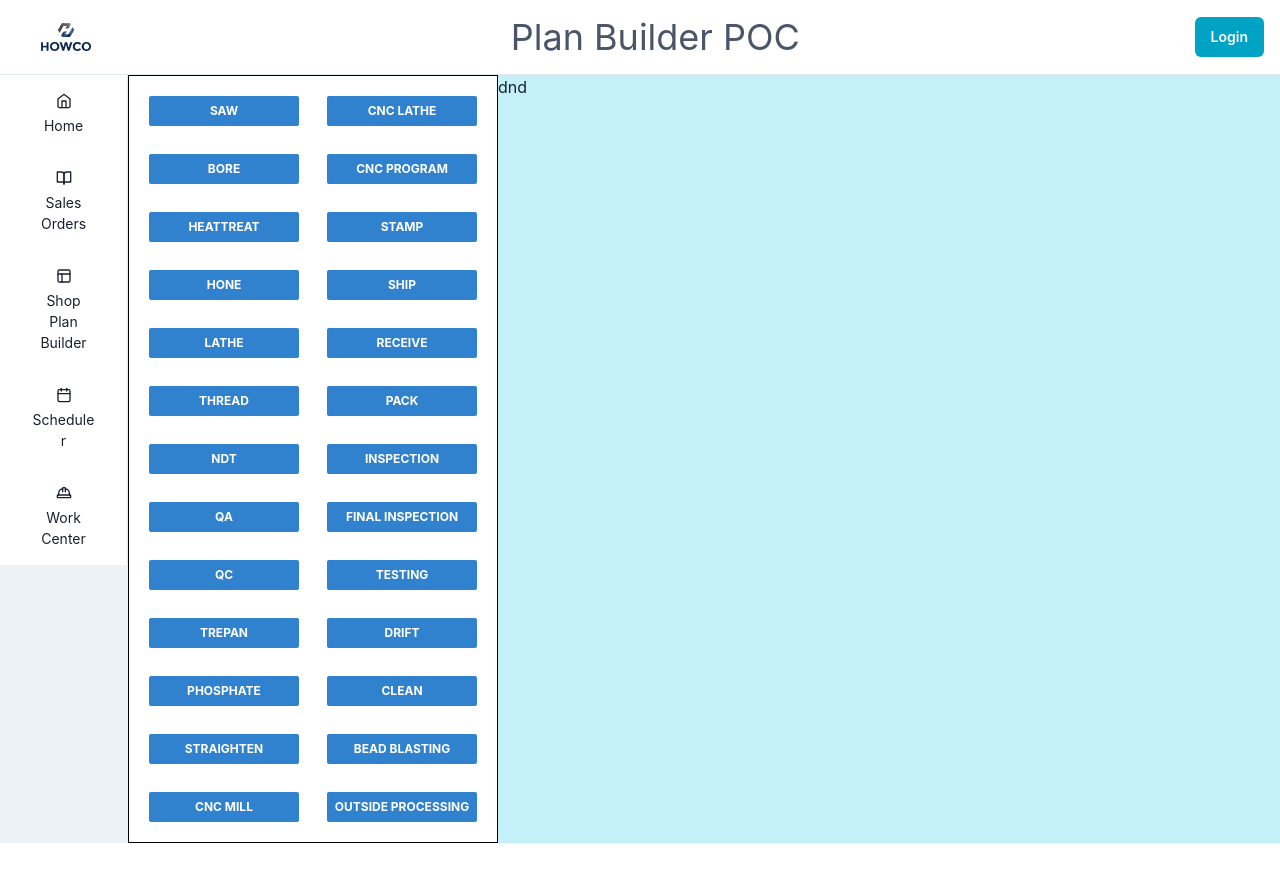
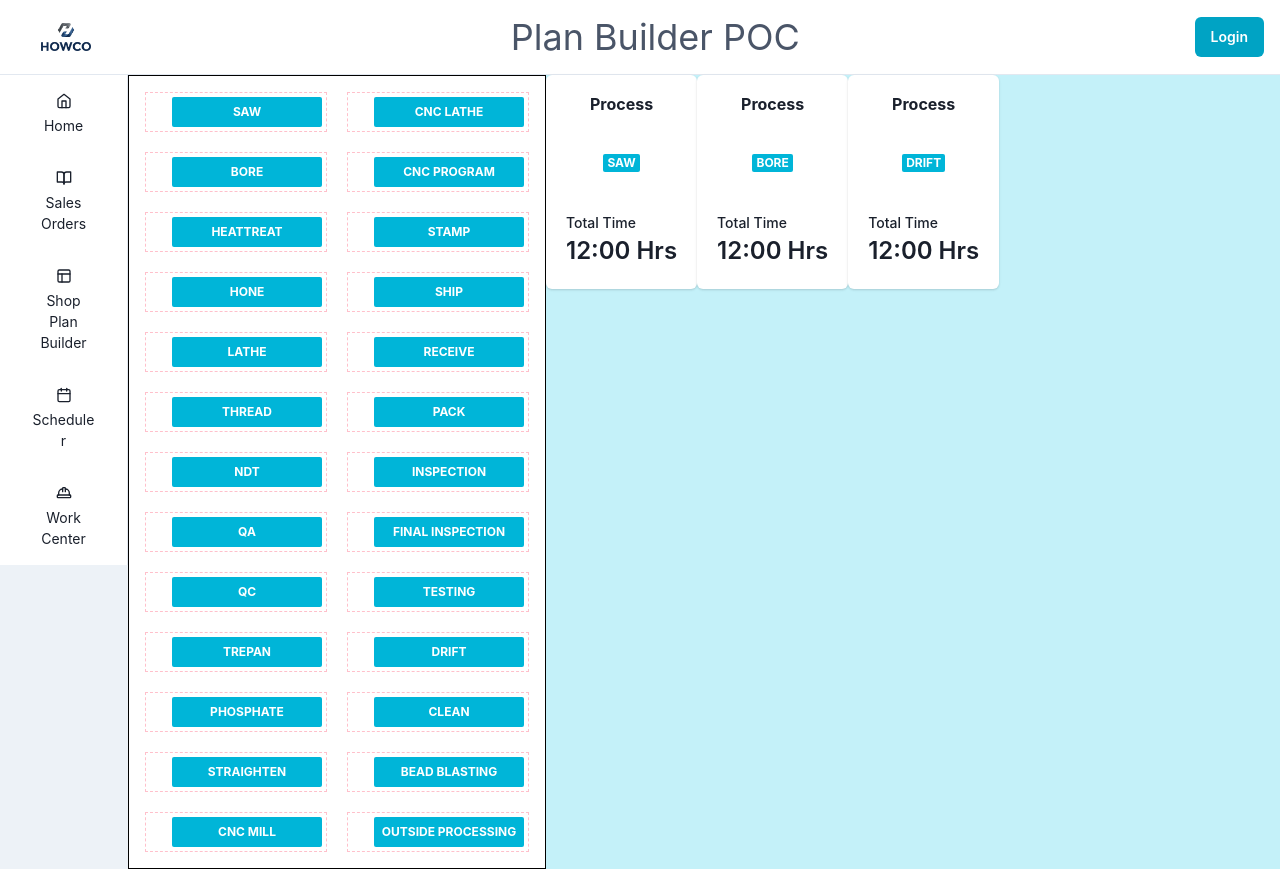
Before and after one commit to howco-dvdreedy/React-Template, a React (Vite) app: page /plan-builder in a window 1280 px wide. Before the commit the page ends 843 px from the top, so only its background shows below. Built offline with nearby package versions, Linux system fonts and the light colour scheme.

Commit message:
add draggable items

```diff
--- a/package.json
+++ b/package.json
@@ -13,6 +13,8 @@
   "dependencies": {
     "@chakra-ui/react": "^2.7.1",
     "@dnd-kit/core": "^6.0.8",
+    "@dnd-kit/sortable": "^7.0.2",
+    "@dnd-kit/utilities": "^3.2.1",
     "@emotion/css": "^11.11.2",
     "@emotion/react": "^11.11.1",
     "@emotion/styled": "^11.11.0",
--- /dev/null
+++ b/src/features/drag-and-drop/draggable.tsx
@@ -0,0 +1,23 @@
+import React from 'react';
+import { useDraggable } from '@dnd-kit/core';
+
+type DraggableProps = {
+   id: string;
+   children: React.ReactNode;
+};
+
+export default function Draggable({ children, id }: DraggableProps) {
+   const { attributes, listeners, setNodeRef } = useDraggable({
+      id: id,
+   });
+   const style = {
+      color: 'white',
+      border: '1px dashed pink',
+   };
+
+   return (
+      <li ref={setNodeRef} style={style} {...listeners} {...attributes}>
+         {children}
+      </li>
+   );
+}
--- /dev/null
+++ b/src/features/drag-and-drop/droppable.tsx
@@ -0,0 +1,21 @@
+import React from 'react';
+import { useDroppable } from '@dnd-kit/core';
+
+type DroppableProps = {
+   children: React.ReactNode;
+};
+
+export function Droppable({ children }: DroppableProps) {
+   const { isOver, setNodeRef } = useDroppable({
+      id: 'droppable',
+   });
+   const style = {
+      color: isOver ? 'green' : undefined,
+   };
+
+   return (
+      <div ref={setNodeRef} style={style}>
+        {children}
+      </div>
+   );
+}
--- /dev/null
+++ b/src/features/drag-and-drop/sortableItems.tsx
@@ -0,0 +1,17 @@
+import { useSortable } from '@dnd-kit/sortable';
+import { CSS } from '@dnd-kit/utilities';
+
+type SortableItemProps = {
+   id: string;
+   children: React.ReactNode;
+};
+
+export const SortableItem = ({ id, children }: SortableItemProps) => {
+   const { attributes, listeners, setNodeRef, transform, transition } = useSortable({ id: id });
+   const style = { transform: CSS.Transform.toString(transform), transition };
+   return (
+      <div ref={setNodeRef} style={style} {...attributes} {...listeners}>
+         {children}
+      </div>
+   );
+};
--- a/src/features/plan-builder/components/ResourceSelection.tsx
+++ b/src/features/plan-builder/components/ResourceSelection.tsx
@@ -1,4 +1,6 @@
-import { Box, Badge, Flex, VStack, Center, UnorderedList, Grid } from '@chakra-ui/react';
+import Draggable from '@/features/drag-and-drop/draggable';
+import { Box, Badge, Flex, VStack, Center, UnorderedList, Grid, Button } from '@chakra-ui/react';
+
 export const ResouceSelection = () => {
    const resources = [
       'saw',
@@ -26,17 +28,19 @@ export const ResouceSelection = () => {
       'Straighten',
       'Bead Blasting',
       'CNC Mill',
-      'Outside Processing'
+      'Outside Processing',
    ];
 
    return (
-      <Box backgroundColor='white' border='1px solid black' p ={4}>
-         <Grid templateColumns='repeat(2, 1fr)' gap={5}>
-                  {resources.map((resource) => (
-                     <Badge m ={1} w={150} h={30} colorScheme="blue" variant="solid">
-                        <Center h="100%">{resource}</Center>
-                     </Badge>
-                  ))}
+      <Box backgroundColor="white" border="1px solid black" p={4}>
+         <Grid templateColumns="repeat(2, 1fr)" gap={5}>
+            {resources.map((resource) => (
+               <Draggable id={resource}>
+                  <Badge as="button" m={1} w={150} h={30} colorScheme="cyan" variant="solid">
+                     <Center h="100%">{resource}</Center>
+                  </Badge>
+               </Draggable>
+            ))}
          </Grid>
       </Box>
    );
--- /dev/null
+++ b/src/features/plan-builder/components/WorkItem.tsx
@@ -0,0 +1,43 @@
+import {
+   Card,
+   Heading,
+   CardHeader,
+   CardFooter,
+   CardBody,
+   Stat,
+   StatLabel,
+   StatNumber,
+   Badge,
+   Center,
+} from '@chakra-ui/react';
+
+type WorkItemProps = {
+   resource: string;
+};
+
+export const WorkItem = ({ resource }: WorkItemProps) => {
+   return (
+      <Card>
+         <CardHeader>
+            <Center>
+               <Heading size="sm"> Process</Heading>
+            </Center>
+         </CardHeader>
+         <CardBody>
+            <Center>
+               <Badge colorScheme="cyan" variant="solid">
+                  {resource}
+               </Badge>
+            </Center>
+         </CardBody>
+         <CardFooter>
+            <Center>
+               <Stat>
+                  <StatLabel>Total Time</StatLabel>
+                  <StatNumber>12:00 Hrs</StatNumber>
+               </Stat>
+            </Center>
+         </CardFooter>
+      </Card>
+   );
+};
--- a/src/features/plan-builder/routes/PlanBuilder.tsx
+++ b/src/features/plan-builder/routes/PlanBuilder.tsx
@@ -1,16 +1,114 @@
 import { useAppDispatch } from '@/hooks/hooks';
 import { setTitle } from '@/stores/slices/titleSlice';
 import { ResouceSelection } from '../components/ResourceSelection';
+import { SortableItem } from '@/features/drag-and-drop/sortableItems';
+import { WorkItem } from '../components/WorkItem';
 
-import { Box, Flex } from '@chakra-ui/react';
+import {
+   DndContext,
+   DragEndEvent,
+   DragOverlay,
+   closestCenter,
+   DragStartEvent,
+   DragOverEvent
+} from '@dnd-kit/core';
+import { arrayMove, SortableContext, horizontalListSortingStrategy } from '@dnd-kit/sortable';
+import { Flex } from '@chakra-ui/react';
+import { useState } from 'react';
+import { Droppable } from '@/features/drag-and-drop/droppable';
 
 export default function PlanBuilder() {
+   // to do refactor simple string implementation to object with id
    const dispatch = useAppDispatch();
+   const [resources, setResources] = useState<string[]>(['saw', 'bore', 'drift']);
+   const [activeItem, setActiveItem] = useState<string | null>(null);
+
+   const handleDragEnd = ({ active, over }: DragEndEvent) => {
+      if (!over) {
+         setActiveItem(null);
+        //  setActiveItemOrigin(null);
+         return;
+      }
+
+    //   if (over.id === 'trash') {
+    //      if (palletteItems.find((item) => item.id === active.id)) {
+    //         setPalletteItems(palletteItems.filter((item) => item.id !== active.id));
+    //      }
+    //   } else if (over.id === 'current') {
+    //      getItem(active.id)?.color && setPickerColor(getItem(active.id)?.color);
+    //   } else if (over.id === 'favorite') {
+    //      getItem(active.id)?.color && setFavoriteColor(getItem(active.id)?.color);
+    //   }
+      setActiveItem(null);
+    //   setActiveItemOrigin(null);
+   };
+
+   const handleDragOver = ({active, over}: DragOverEvent) => {
+    if (!over) {
+        // if (activeItemOrigin === null) return;
+        const indx = resources.findIndex((x) => x === active.id);
+        if (indx === -1) return;
+        // if added to the list but not actually dropped
+        setResources(resources.filter((x) => x !== active.id));
+        return;
+      }
+      const active_indx = resources.findIndex((x) => x === active.id);
+      const over_indx = resources.findIndex((x) => x === over.id);
+
+      if (active_indx !== -1 && over_indx !== -1) {
+
+        if (active_indx === over_indx) return;
+        setResources(arrayMove(resources, active_indx, over_indx));
+      } else if (over.id === "pallette") {
+        // if (palletteItems.findIndex((x) => x.id === active.id) === -1) {
+        // console.log(active_indx, over_indx, "favorite");
+        //   if (active.id === favoriteId) {
+        //     setPalletteItems([
+        //       ...palletteItems,
+        //       { id: favoriteId, color: favoriteColor },
+        //     ]);
+        //     setFavoriteId(id_gen);
+        //   } else if (active.id === pickerId) {
+        //           console.log(active_indx, over_indx, "picker");
+
+        //     setPalletteItems([
+        //       ...palletteItems,
+        //       { id: pickerId, color: pickerColor },
+        //     ]);
+        //     setPickerId(id_gen);
+        //   }
+        // }
+      }
+   }
+
+   const handleDragCancel = () => {
+      setActiveItem(null);
+   };
+
+   const handleDragStart = ({ active }: DragStartEvent) => {
+      setActiveItem(active.id.toString());
+   };
+
    dispatch(setTitle('Plan Builder POC'));
    return (
       <Flex w="100%">
-         <ResouceSelection />
-         <Box w="60%">dnd</Box>
+         <DndContext
+            onDragCancel={handleDragCancel}
+            collisionDetection={closestCenter}
+            onDragEnd={handleDragEnd}
+            onDragStart={handleDragStart}
+            onDragOver={handleDragOver}
+         >
+            <ResouceSelection />
+            <SortableContext items={resources} strategy={horizontalListSortingStrategy}>
+               {resources.map((resource) => (
+                  <SortableItem key={resource} id={resource}>
+                     <WorkItem resource={resource} />
+                  </SortableItem>
+               ))}
+            </SortableContext>
+            <DragOverlay>{activeItem ? <WorkItem resource={activeItem} /> : null}</DragOverlay>
+         </DndContext>
       </Flex>
    );
 }
```
Also changed, not shown: 1 other file (tests, documents, lock files or other folders).
